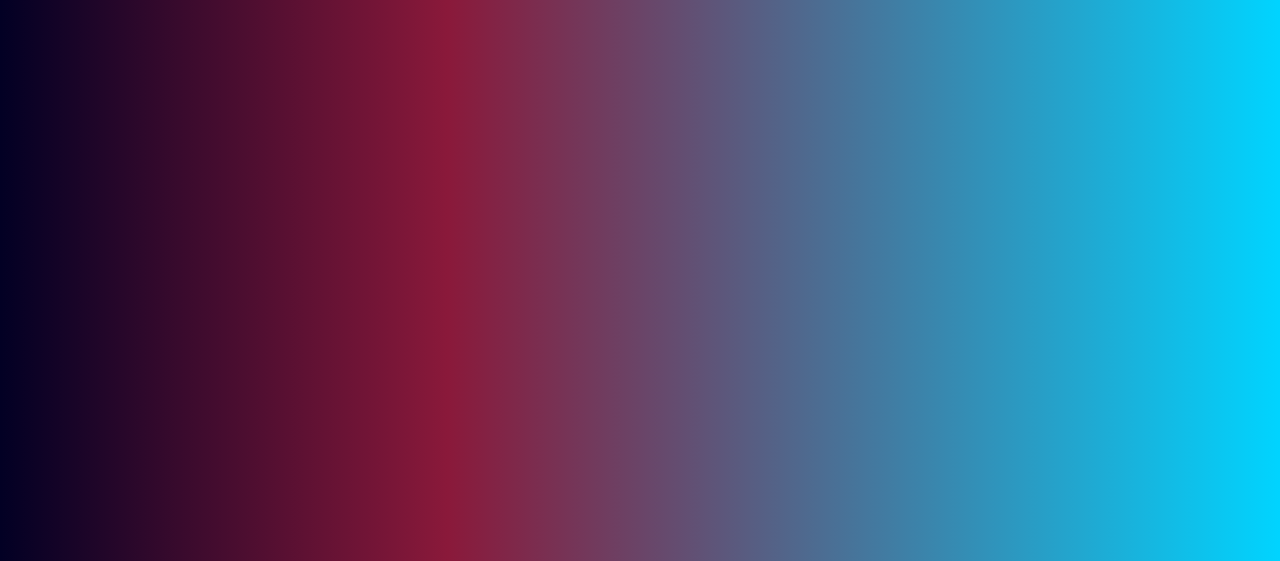
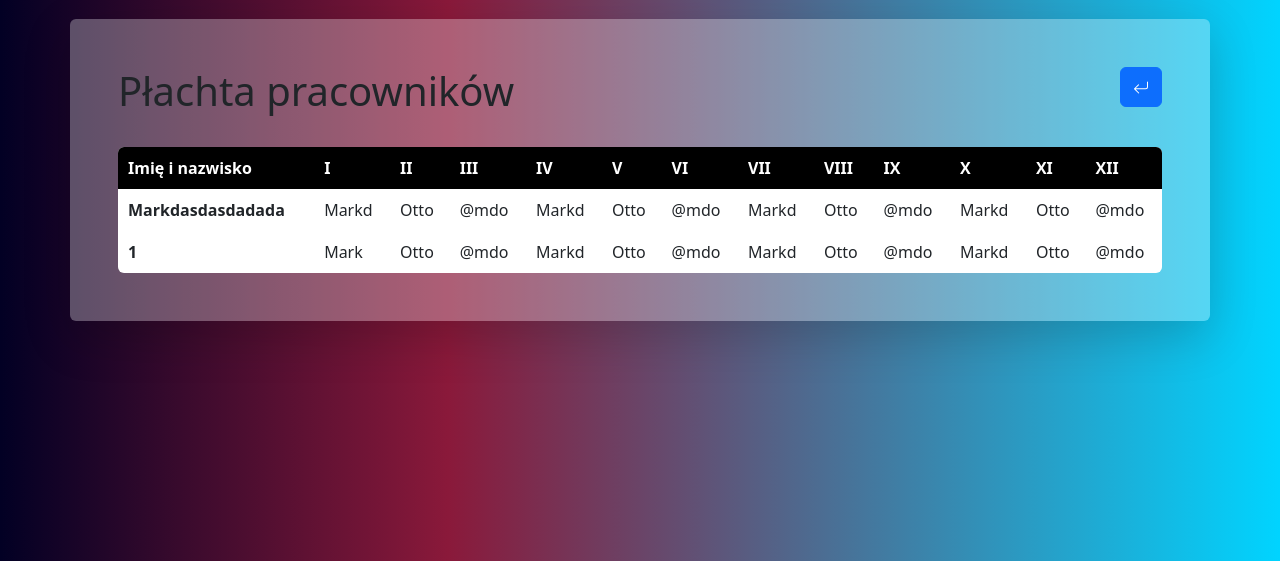
Before and after one commit to NikitDev/projekcikTymczasowy, a Django app: template v2/licznik_czasu/templates/licznik_czasu/employee_raport.html in a window 1280 px wide. Shown: the part 81-642 px from the top of the page. Run offline with Django 4.2, Linux system fonts and the light colour scheme; the template is opened without the code that fills it: values that come from a table or form of the project are taken from there, others are empty; tables that the repository leaves empty hold one stand-in row (values such as "Sample post").

Commit message:
Update employee_raport.html

```diff
--- a/v2/licznik_czasu/templates/licznik_czasu/employee_raport.html
+++ b/v2/licznik_czasu/templates/licznik_czasu/employee_raport.html
@@ -1,11 +1,112 @@
 {% extends "account/base.html" %}
 
-<html lang="en">
-<head>
-    <meta charset="UTF-8">
-    <title>Title</title>
-</head>
-<body>
+{% block head_title %}Projekt: {{ project.project_name }}{% endblock %}
+{% load static %}
 
-</body>
-</html>
+{% block extra_head %}
+
+<style>
+
+
+
+    table {
+        border-spacing: 0;
+        border-collapse: collapse;
+        overflow: hidden;
+        background-color: white;
+        width: 100%;
+    }
+
+    thead {
+        background-color: black;
+        color: white;
+    }
+
+    td, th {
+        padding: 10px;
+        position: relative;
+    }
+
+    tr:hover{
+        background-color: rgba(11, 83, 158, 0.5);
+    }
+
+    td:hover::after,th:hover::after {
+        background-color: rgba(11, 83, 158, 0.5);
+        content: '\00a0';
+        height: 10000px;
+        left: 0;
+        position: absolute;
+        top: -1000px;
+        width: 100%;
+    }
+</style>
+<script type="text/javascript">var csrfToken = "{{ csrf_token }}"</script>
+<script src="{% static 'view-project.js' %}"></script>
+{% endblock %}
+
+{% block content %}
+    <div class="container h-auto w-100 mb-3 p-5 d-flex flex-column rounded shadow-lg bg-white" style="--bs-bg-opacity: .3; flex-basis: 100%">
+        <div class="d-flex justify-content-between mb-4">
+            <h1 class="fs-1">Płachta pracowników</h1>
+            <a class="btn btn-primary mb-3 pt-2 d-flex align-items-center" href="{% url 'home' %}">
+                <svg xmlns="http://www.w3.org/2000/svg" width="16" height="16" fill="currentColor" class="bi bi-arrow-return-left" viewBox="0 0 16 16">
+                    <path fill-rule="evenodd" d="M14.5 1.5a.5.5 0 0 1 .5.5v4.8a2.5 2.5 0 0 1-2.5 2.5H2.707l3.347 3.346a.5.5 0 0 1-.708.708l-4.2-4.2a.5.5 0 0 1 0-.708l4-4a.5.5 0 1 1 .708.708L2.707 8.3H12.5A1.5 1.5 0 0 0 14 6.8V2a.5.5 0 0 1 .5-.5z"/>
+                </svg>
+            </a>
+        </div>
+        <div class="table-responsive">
+            <table class="rounded">
+                <thead>
+                    <tr>
+                        <th scope="col">Imię i nazwisko</th>
+                        <th scope="col">I</th>
+                        <th scope="col">II</th>
+                        <th scope="col">III</th>
+                        <th scope="col">IV</th>
+                        <th scope="col">V</th>
+                        <th scope="col">VI</th>
+                        <th scope="col">VII</th>
+                        <th scope="col">VIII</th>
+                        <th scope="col">IX</th>
+                        <th scope="col">X</th>
+                        <th scope="col">XI</th>
+                        <th scope="col">XII</th>
+                    </tr>
+                </thead>
+                <tbody>
+                    <tr>
+                        <th scope="row">Markdasdasdadada</th>
+                        <td>Markd</td>
+                        <td>Otto</td>
+                        <td>@mdo</td>
+                        <td>Markd</td>
+                        <td>Otto</td>
+                        <td>@mdo</td>
+                        <td>Markd</td>
+                        <td>Otto</td>
+                        <td>@mdo</td>
+                        <td>Markd</td>
+                        <td>Otto</td>
+                        <td>@mdo</td>
+                    </tr>
+                    <tr>
+                        <th scope="row">1</th>
+                        <td>Mark</td>
+                        <td>Otto</td>
+                        <td>@mdo</td>
+                        <td>Markd</td>
+                        <td>Otto</td>
+                        <td>@mdo</td>
+                        <td>Markd</td>
+                        <td>Otto</td>
+                        <td>@mdo</td>
+                        <td>Markd</td>
+                        <td>Otto</td>
+                        <td>@mdo</td>
+                    </tr>
+                </tbody>
+            </table>
+        </div>
+    </div>
+{% endblock %}
```
